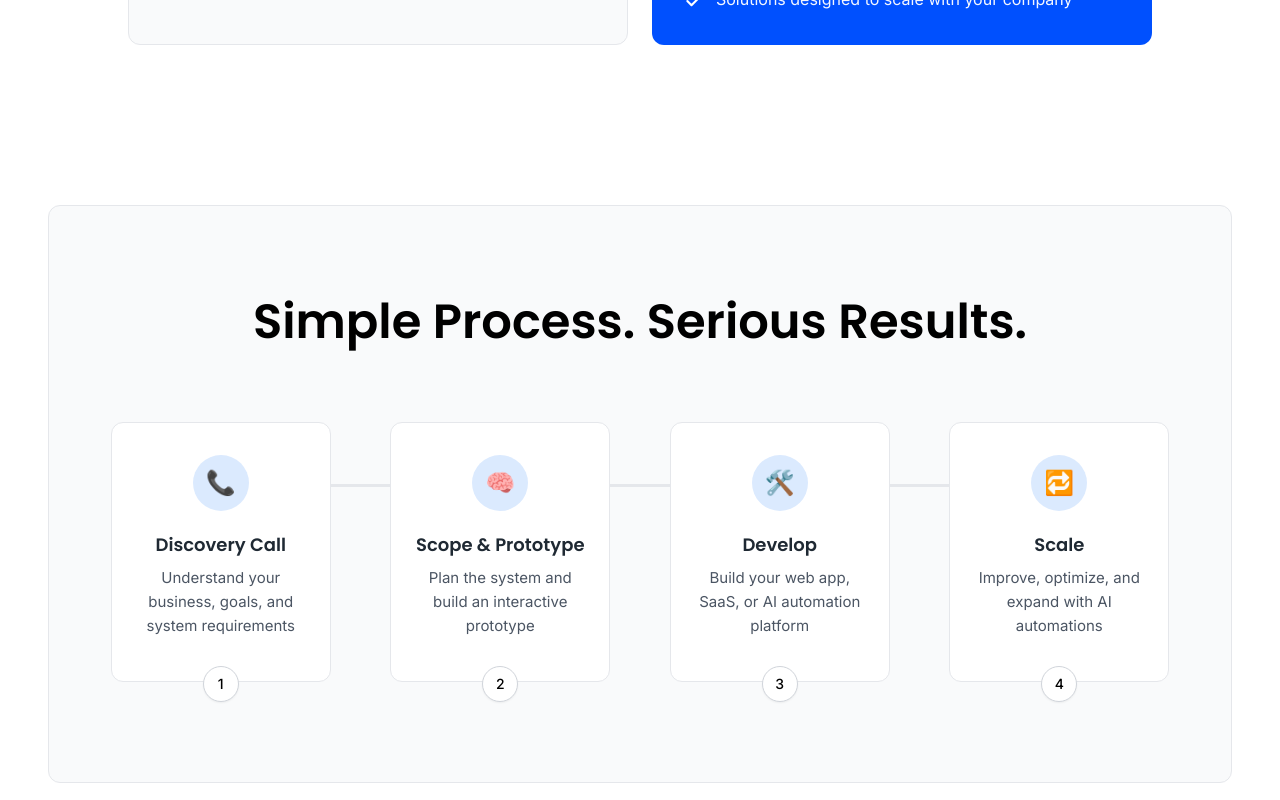
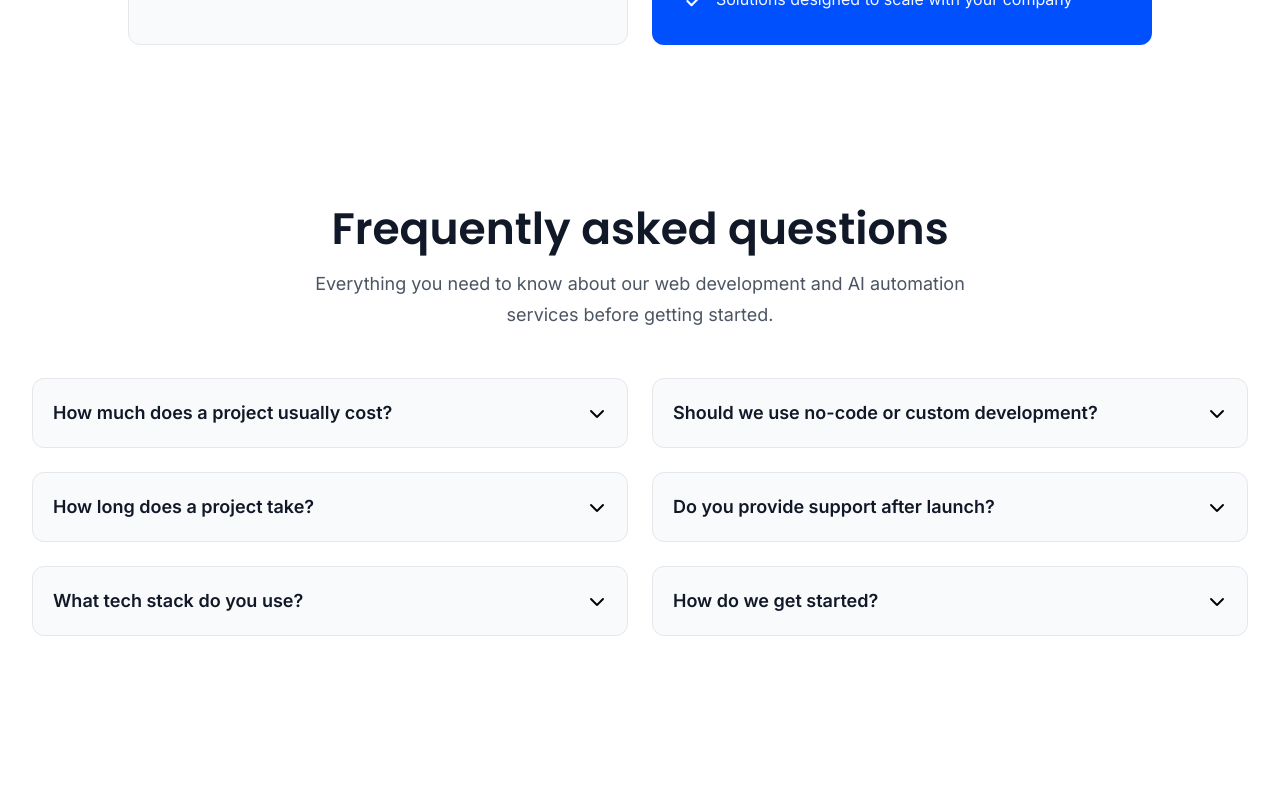
Before and after one commit to samrrahmn/saclen, a Next.js app: page / in a window 1280 px wide. Shown: the part 4560-5360 px from the top of the page. Built offline with nearby package versions, Linux system fonts and the light colour scheme.

Commit message:
refactor: remove process section

```diff
--- a/app/(site)/page.tsx
+++ b/app/(site)/page.tsx
@@ -4,7 +4,6 @@ import CTASection from "@/app/components/sections/shared/CTASection";
 import TrustedSlider from "@/app/components/sections/shared/TrustedSlider";
 import ServiceSection from "@/app/components/sections/home/ServiceSection";
 import DemoDashboardSection from "@/app/components/sections/home/DemoDashboardSection";
-import ProcessSection from "@/app/components/sections/home/ProcessSection";
 import TestimonialsSection from "@/app/components/sections/home/TestimonialsSection";
 import CompareSection from "@/app/components/sections/home/CompareSection";
 
@@ -17,7 +16,6 @@ export default function Home() {
       <TestimonialsSection />
       <DemoDashboardSection />
       <CompareSection />
-      <ProcessSection />
       <FAQSection />
       <CTASection />
     </main>
--- a/app/components/sections/home/ProcessSection.tsx
+++ /dev/null
@@ -1,87 +0,0 @@
-import Container from "../../ui/Container";
-
-export default function ProcessSection() {
-  const steps = [
-    {
-      icon: "📞",
-      title: "Discovery Call",
-      desc: "Understand your business, goals, and system requirements",
-      step: 1,
-    },
-    {
-      icon: "🧠",
-      title: "Scope & Prototype",
-      desc: "Plan the system and build an interactive prototype",
-      step: 2,
-    },
-    {
-      icon: "🛠️",
-      title: "Develop",
-      desc: "Build your web app, SaaS, or AI automation platform",
-      step: 3,
-    },
-    {
-      icon: "🔁",
-      title: "Scale",
-      desc: "Improve, optimize, and expand with AI automations",
-      step: 4,
-    },
-  ];
-
-  return (
-    <section className="py-20 md:py-25 px-4">
-      <Container>
-        <div className="max-w-7xl mx-auto bg-gray-50 border rounded-xl py-20 px-6 md:px-12">
-          <h2 className="text-center text-[40px] md:text-[48px] font-semibold text-black mb-16">
-            Simple Process. Serious Results.
-          </h2>
-
-          <div className="max-w-6xl mx-auto">
-            <div className="relative">
-              {/* Desktop horizontal line */}
-              <div className="hidden md:block absolute top-[62px] left-[12.5%] right-[12.5%] h-[3px] bg-gray-200 z-0" />
-
-              {/* Mobile vertical line (only for small screens) */}
-              <div className="md:hidden absolute top-0 bottom-0 left-1/2 -translate-x-1/2 w-[3px] bg-gray-200 z-0" />
-
-              {/* Grid */}
-              <div className="relative z-10 grid grid-cols-1 md:grid-cols-4 gap-12 md:gap-8">
-                {steps.map((item) => (
-                  <div
-                    key={item.step}
-                    className="flex flex-col items-center relative"
-                  >
-                    {/* Card */}
-                    <div
-                      className="
-                      bg-white border border-gray-200 rounded-xl px-6 pt-8 pb-10 text-center w-full max-w-[220px]
-                      md:h-[260px] flex flex-col
-                    "
-                    >
-                      <div className="w-14 h-14 mx-auto rounded-full bg-blue-100 flex items-center justify-center text-2xl mb-5">
-                        {item.icon}
-                      </div>
-
-                      <h3 className="text-[18px] font-semibold mb-2">
-                        {item.title}
-                      </h3>
-
-                      <p className="text-[15px] text-gray-600 leading-relaxed flex-1">
-                        {item.desc}
-                      </p>
-                    </div>
-
-                    {/* Step number */}
-                    <div className="-mt-4 w-9 h-9 rounded-full bg-white border border-gray-300 flex items-center justify-center text-sm font-medium shadow-sm z-10">
-                      {item.step}
-                    </div>
-                  </div>
-                ))}
-              </div>
-            </div>
-          </div>
-        </div>
-      </Container>
-    </section>
-  );
-}
```
